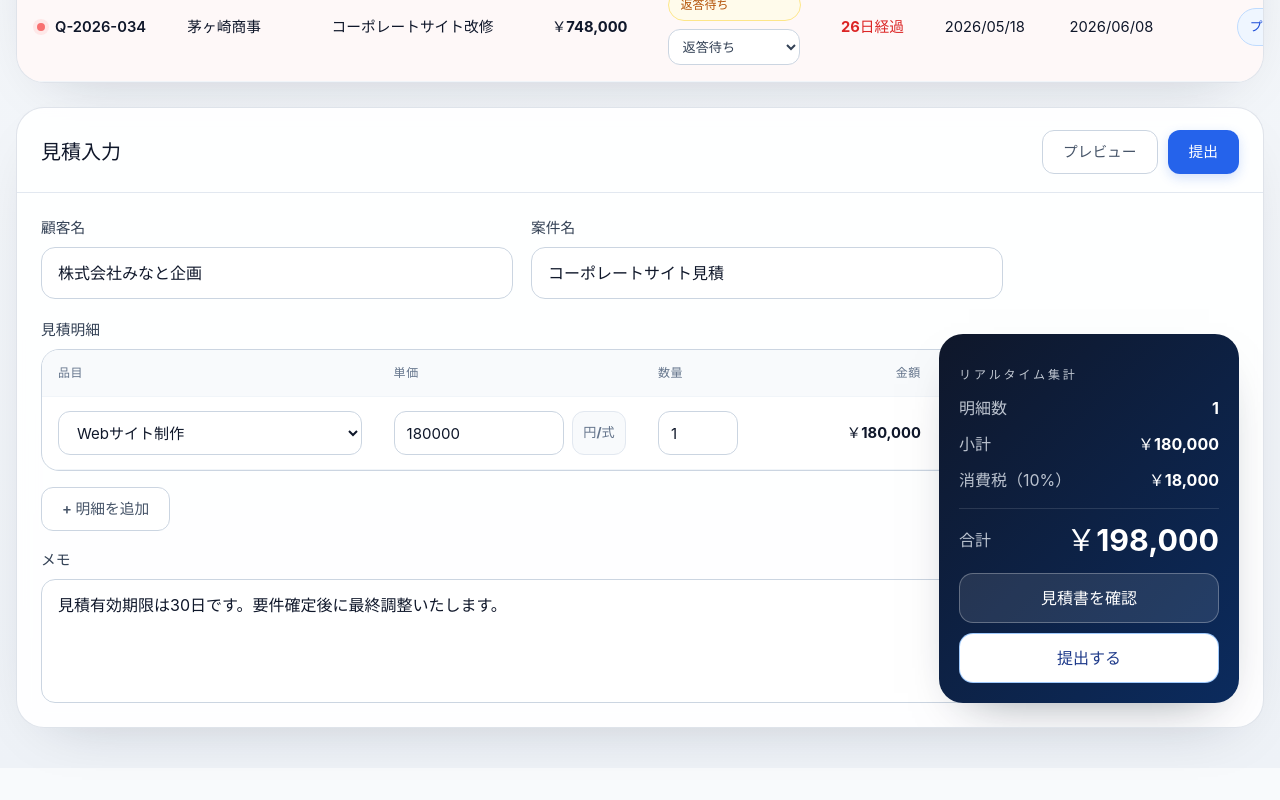
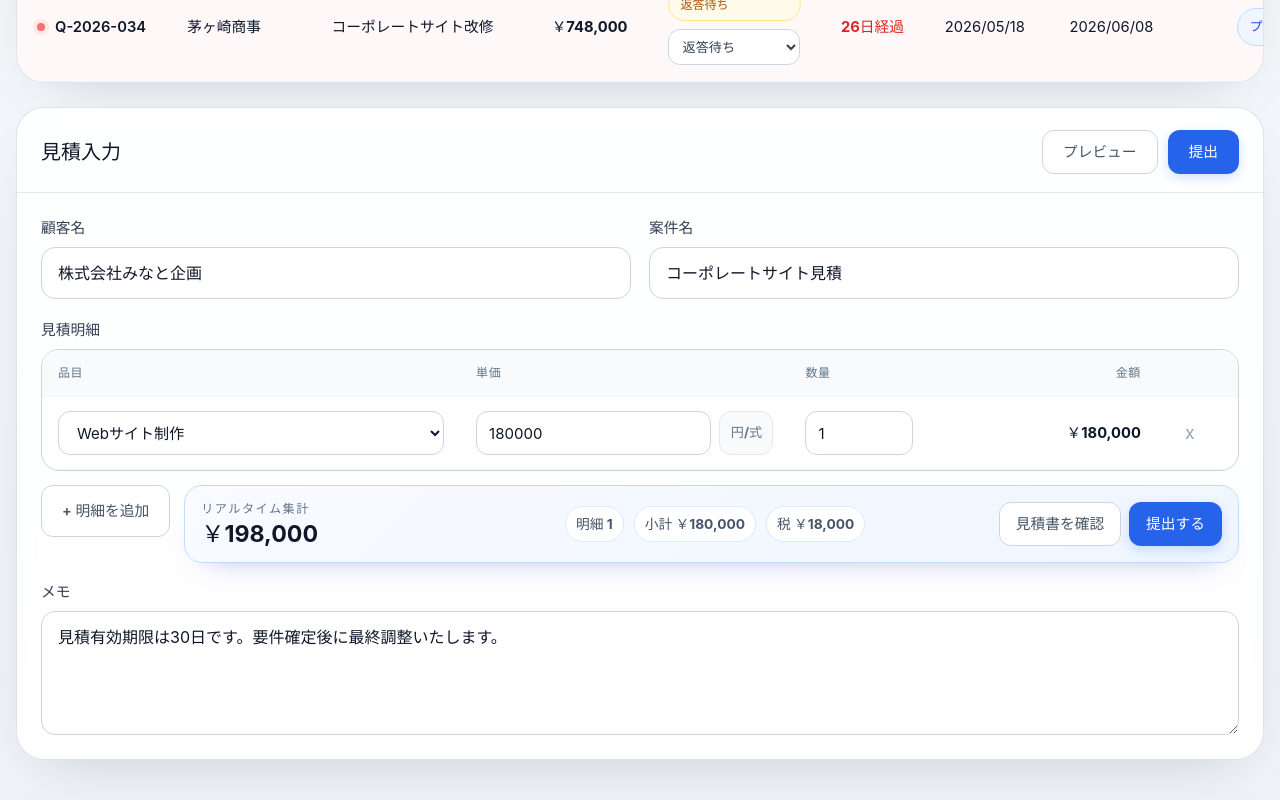
Before and after one commit to HiroyWorks/shonan-dx-app, a React (Vite) app: page / in a window 1280 px wide. Shown: the part 804-1604 px from the top of the page. Before the commit the page ends 1572 px from the top, so only its background shows below. Built offline with nearby package versions, Linux system fonts and the light colour scheme.

Commit message:
Move summary below line items

```diff
--- a/src/App.css
+++ b/src/App.css
@@ -1118,7 +1118,7 @@
 }
 
 .quote-panel .form-grid {
-  grid-template-columns: minmax(0, 1fr) 300px;
+  grid-template-columns: 1fr;
   align-items: start;
 }
 
@@ -1585,3 +1585,94 @@
     width: min(1640px, calc(100% - 48px));
   }
 }
+
+.line-item-footer {
+  display: grid;
+  grid-template-columns: auto minmax(360px, 1fr);
+  align-items: stretch;
+  gap: 14px;
+  margin-top: 14px;
+}
+
+.line-item-footer .btn-add-row {
+  align-self: start;
+  min-height: 52px;
+  margin-top: 0;
+}
+
+.inline-summary-card {
+  display: grid;
+  grid-template-columns: minmax(180px, 1fr) minmax(280px, 1.2fr) auto;
+  align-items: center;
+  gap: 14px;
+  border: 1px solid #bfdbfe;
+  border-radius: 18px;
+  background: linear-gradient(135deg, #f8fbff, #eff6ff);
+  box-shadow: 0 14px 30px -24px rgba(30, 64, 175, 0.6);
+  padding: 14px 16px;
+}
+
+.inline-summary-head {
+  display: grid;
+  gap: 4px;
+}
+
+.inline-summary-head span {
+  color: #64748b;
+  font-size: 0.76rem;
+  font-weight: 800;
+  letter-spacing: 0.12em;
+}
+
+.inline-summary-head strong {
+  color: #0f172a;
+  font-size: 1.45rem;
+  line-height: 1.1;
+}
+
+.inline-summary-breakdown {
+  display: flex;
+  align-items: center;
+  gap: 10px;
+  flex-wrap: wrap;
+  color: #475569;
+  font-size: 0.86rem;
+  font-weight: 700;
+}
+
+.inline-summary-breakdown span {
+  border-radius: 999px;
+  background: #fff;
+  border: 1px solid #dbeafe;
+  padding: 7px 10px;
+  white-space: nowrap;
+}
+
+.inline-summary-actions {
+  display: flex;
+  align-items: center;
+  justify-content: flex-end;
+  gap: 8px;
+  white-space: nowrap;
+}
+
+.inline-summary-actions .btn-primary,
+.inline-summary-actions .btn-secondary {
+  padding: 10px 16px;
+}
+
+@media (max-width: 1180px) {
+  .line-item-footer,
+  .inline-summary-card {
+    grid-template-columns: 1fr;
+  }
+
+  .inline-summary-actions {
+    justify-content: stretch;
+  }
+
+  .inline-summary-actions .btn-primary,
+  .inline-summary-actions .btn-secondary {
+    width: 100%;
+  }
+}
--- a/src/App.tsx
+++ b/src/App.tsx
@@ -712,9 +712,26 @@ function App() {
                       </tbody>
                     </table>
                   </div>
-                  <button className="btn-secondary btn-add-row" onClick={addRow}>
-                    + 明細を追加
-                  </button>
+                  <div className="line-item-footer">
+                    <button className="btn-secondary btn-add-row" onClick={addRow}>
+                      + 明細を追加
+                    </button>
+                    <div className="inline-summary-card">
+                      <div className="inline-summary-head">
+                        <span>リアルタイム集計</span>
+                        <strong>{formatYen(total)}</strong>
+                      </div>
+                      <div className="inline-summary-breakdown">
+                        <span>明細 {lineItems.length}</span>
+                        <span>小計 {formatYen(subtotal)}</span>
+                        <span>税 {formatYen(tax)}</span>
+                      </div>
+                      <div className="inline-summary-actions">
+                        <button className="btn-secondary" onClick={openDraftPreview}>見積書を確認</button>
+                        <button className="btn-primary" onClick={handleSubmitQuote}>提出する</button>
+                      </div>
+                    </div>
+                  </div>
                 </div>
 
                 <label className="field field-textarea">
@@ -723,24 +740,6 @@ function App() {
                 </label>
               </div>
 
-              <aside className="summary-column">
-                <div className="summary-card">
-                  <p className="summary-kicker">リアルタイム集計</p>
-                  <div className="summary-row"><span>明細数</span><strong>{lineItems.length}</strong></div>
-                  <div className="summary-row"><span>小計</span><strong>{formatYen(subtotal)}</strong></div>
-                  <div className="summary-row"><span>消費税（10%）</span><strong>{formatYen(tax)}</strong></div>
-                  <div className="summary-divider" />
-                  <div className="summary-total"><span>合計</span><strong>{formatYen(total)}</strong></div>
-                  <div className="summary-actions">
-                    <button className="btn-preview-on-card" onClick={openDraftPreview}>
-                      見積書を確認
-                    </button>
-                    <button className="btn-submit-on-card" onClick={handleSubmitQuote}>
-                      提出する
-                    </button>
-                  </div>
-                </div>
-              </aside>
             </div>
           </section>
         </main>
```
